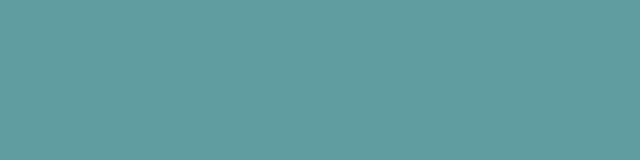
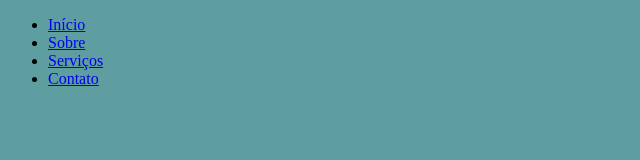
Before and after one commit to franciscosmt/teste, a plain HTML site: page index.html in a window 1280 px wide. Shown: the whole page, without its empty margins (0-640 px from the left). Drawn offline with Linux system fonts and the light colour scheme.

Commit message:
Update index.html with header and navigation
Added a header with navigation links to the HTML document.

```diff
--- a/index.html
+++ b/index.html
@@ -3,10 +3,19 @@
 <head>
     <meta charset="UTF-8">
     <meta name="viewport" content="width=device-width, initial-scale=1.0">
-    <title>Document</title>
+    <title>Minha pagina de teste</title>
     <link rel="stylesheet" href="style.css">
 </head>
 <body>
+    <header>
+        <nav class="menu-principal">
+            <ul>
+                <li><a href="#home">Início</a></li>
+                <li><a href="#sobre">Sobre</a></li>
+                <li><a href="#serviços">Serviços</a></li>
+                <li><a href="#contato">Contato</a></li>
+            </ul>
+    </header>
 
 </body>
 </html>
```
